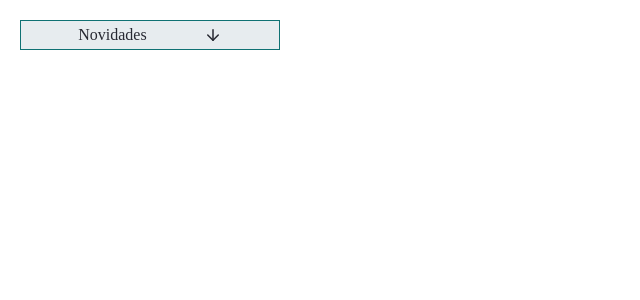
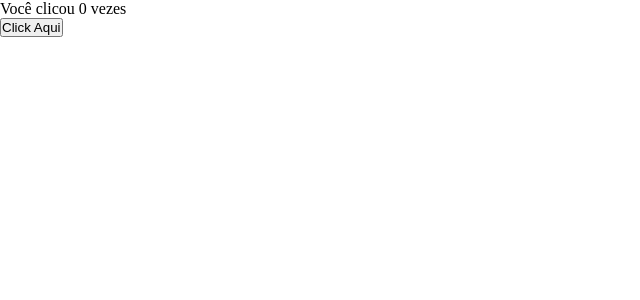
Before and after one commit to lucascorreaa/react-study, a React (Create React App) app: page / in a window 1280 px wide. Shown: the top 300 px of the page, without its empty margins (0-640 px from the left). Built offline with nearby package versions, Linux system fonts and the light colour scheme.

Commit message:
feat: cretead countEffect component

```diff
--- a/src/App.jsx
+++ b/src/App.jsx
@@ -1,9 +1,11 @@
 import Accordion from '../src/class/hooks/useState/accordion'
+import CountEffect from './class/hooks/useHooks/countEffect';
+import Example from './class/hooks/useEffect/example';
 
 export default function App() {
   return (
     <div className="app-container">
-      <Accordion />
+      <CountEffect />
     </div>
   );
 }
--- /dev/null
+++ b/src/class/hooks/useEffect/example/index.jsx
@@ -0,0 +1,12 @@
+import { useEffect } from "react"
+
+export default function Example() {
+
+  useEffect(() => {
+    console.log("useEffect rodando")
+  },[])
+
+  return (
+    <h1>Sou um example de useEffect</h1>
+  )
+}
--- /dev/null
+++ b/src/class/hooks/useHooks/countEffect/index.jsx
@@ -0,0 +1,14 @@
+import { useEffect, useState } from "react"
+
+export default function CountEffect() {
+  const [count, setCount] = useState(0)
+  useEffect(() => {
+    console.log("useEffect ativado pela dependência count")
+  },[count])
+  return (
+    <div>
+      <p>Você clicou {count} vezes</p>
+      <button onClick={() => setCount(count + 1)} >Click Aqui</button>
+    </div>
+  )
+}
```
Also changed, not shown: src/class/hooks/useHooks/pokemonApi/index.jsx (added).
